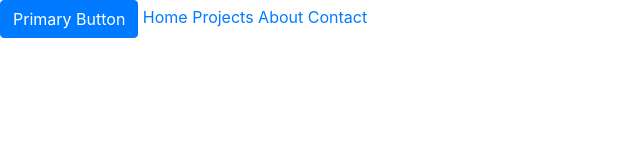
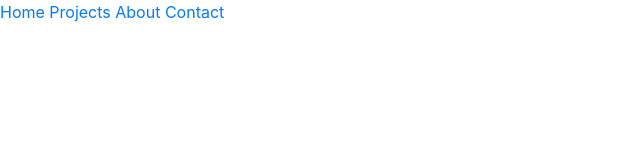
Before and after one commit to skissele/skissele.github.io, a plain HTML site: page index.html in a window 1280 px wide. Shown: the whole page, without its empty margins (0-640 px from the left). Drawn offline with nearby package versions, Linux system fonts and the light colour scheme.

Commit message:
testing codespace

```diff
--- a/index.html
+++ b/index.html
@@ -10,12 +10,12 @@
 
 <body>
 <li>
-    <button type="button" class="btn btn-primary">Primary Button</button>
     <a href="index.html">Home</a>
     <a href="Projects/projects.html">Projects</a>
     <a href="about.html">About</a>
     <a href="contact.html">Contact</a>
 </li>
+
 <!-- jQuery first, then Popper.js, then Bootstrap JS -->
 <script src="https://code.jquery.com/jquery-3.3.1.slim.min.js" integrity="sha384-q8i/X+965DzO0rT7abK41JStQIAqVgRVzpbzo5smXKp4YfRvH+8abtTE1Pi6jizo" crossorigin="anonymous"></script>
 <script src="https://cdn.jsdelivr.net/npm/popper.js@1.14.7/dist/umd/popper.min.js" integrity="sha384-UO2eT0CpHqdSJQ6hJty5KVphtPhzWj9WO1clHTMGa3JDZwrnQq4sF86dIHNDz0W1" crossorigin="anonymous"></script>
```
